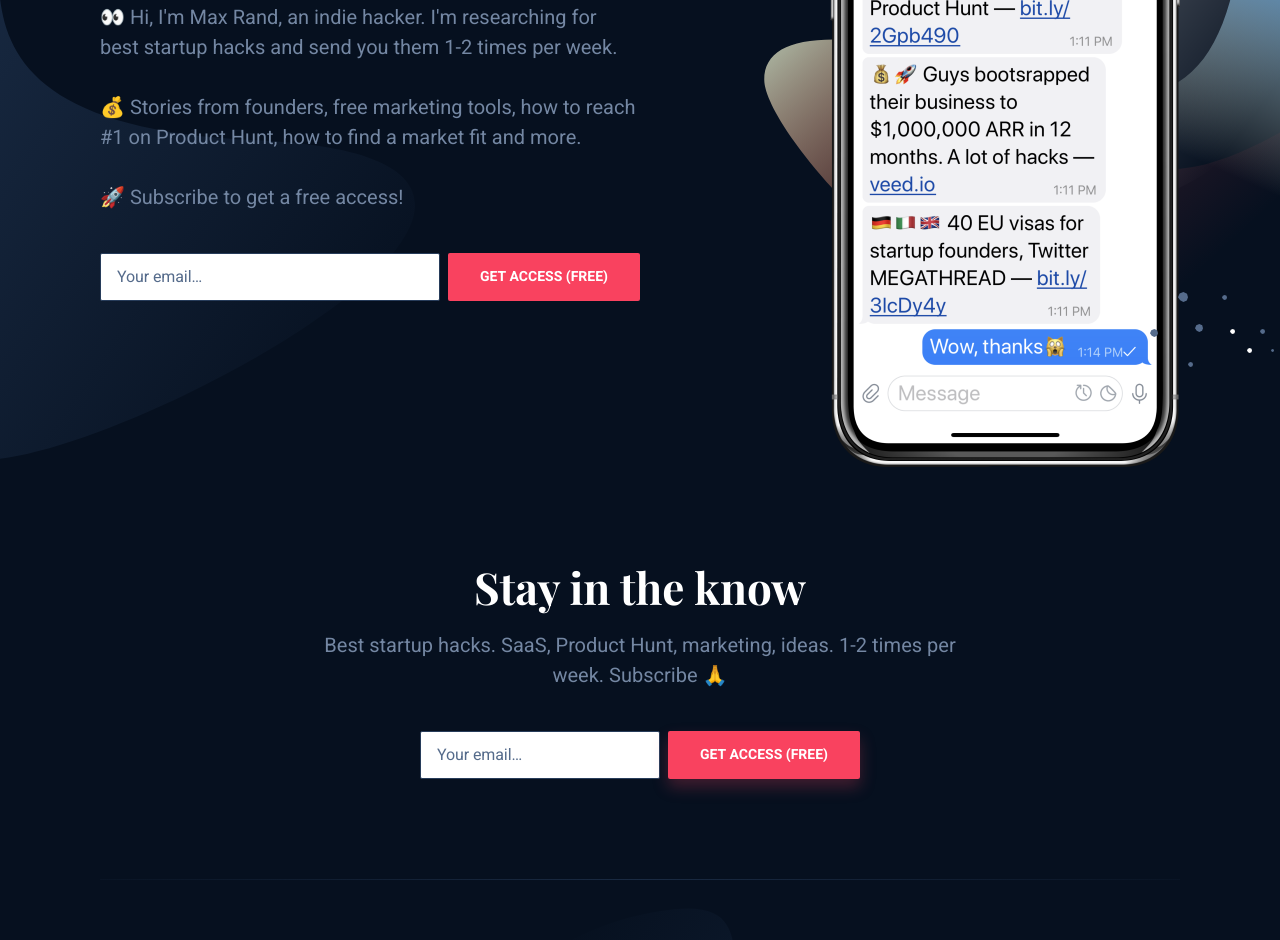
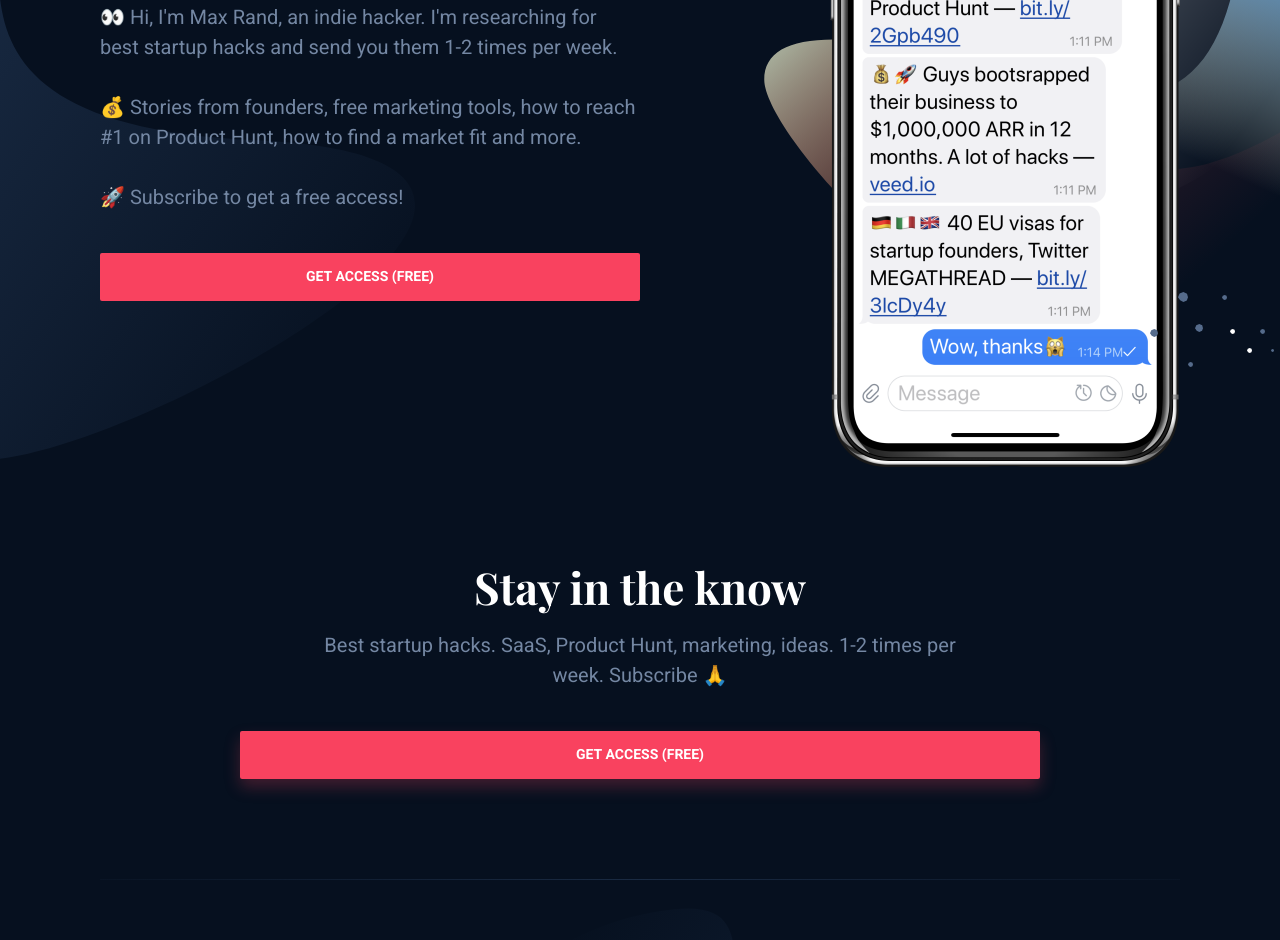
Before and after one commit to maxrand17/MaxRandLandingPage2, a plain HTML site: page index.html in a window 1280 px wide. Shown: the part 369-1309 px from the top of the page. Drawn offline with nearby package versions, Linux system fonts and the light colour scheme.

Commit message:
mail list

```diff
--- a/index.html
+++ b/index.html
@@ -57,14 +57,9 @@
 						<div class="hero-copy">
 	                        <h1 class="hero-title mt-0">🖐️ Startup Hacks Newsletter</h1>
 							<p class="hero-paragraph">👀 Hi, I'm Max Rand, an indie hacker. I'm researching for best startup hacks and send you them 1-2 times per week.<br></br>💰 Stories from founders, free marketing tools, how to reach #1 on Product Hunt, how to find a market fit and more.<br></br>🚀 Subscribe to get a free access!</p>
-							<div class="hero-form field field-grouped">
-								<div class="control control-expanded">
-									<input class="input" type="email" name="email" placeholder="Your email&hellip;">
+								<div class="control">
+									<a class="button button-primary button-block" href="https://grow42.us17.list-manage.com/subscribe?u=2960c8171423741e5909f369e&id=f399f9883f">Get access (Free)</a>
 								</div>
-								<div class="control">
-									<a class="button button-primary button-block" href="#">Get access (Free)</a>
-								</div>
-							</div>
 						</div>
 						<div class="hero-cta"></div>
 
@@ -153,14 +148,9 @@
                             <h2 class="section-title mt-0">Stay in the know</h2>
                             <p class="section-paragraph">Best startup hacks. SaaS, Product Hunt, marketing, ideas. 1-2 times per week. Subscribe 🙏</p>
                         </div>
-                        <div class="footer-form newsletter-form field field-grouped">
-                            <div class="control control-expanded">
-                                <input class="input" type="email" name="email" placeholder="Your email&hellip;">
+                            <div class="control">
+                                <a class="button button-primary button-block button-shadow" href="https://grow42.us17.list-manage.com/subscribe?u=2960c8171423741e5909f369e&id=f399f9883f">Get access (Free)</a>
                             </div>
-                            <div class="control">
-                                <a class="button button-primary button-block button-shadow" href="#">Get access (Free)</a>
-                            </div>
-                        </div>
                     </div>
                 </div>
             </section>
```
